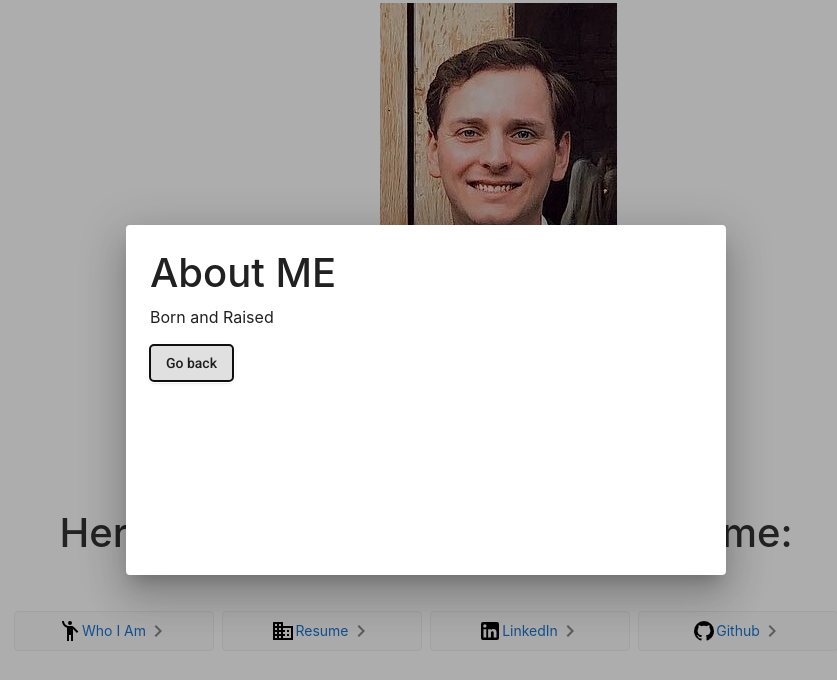
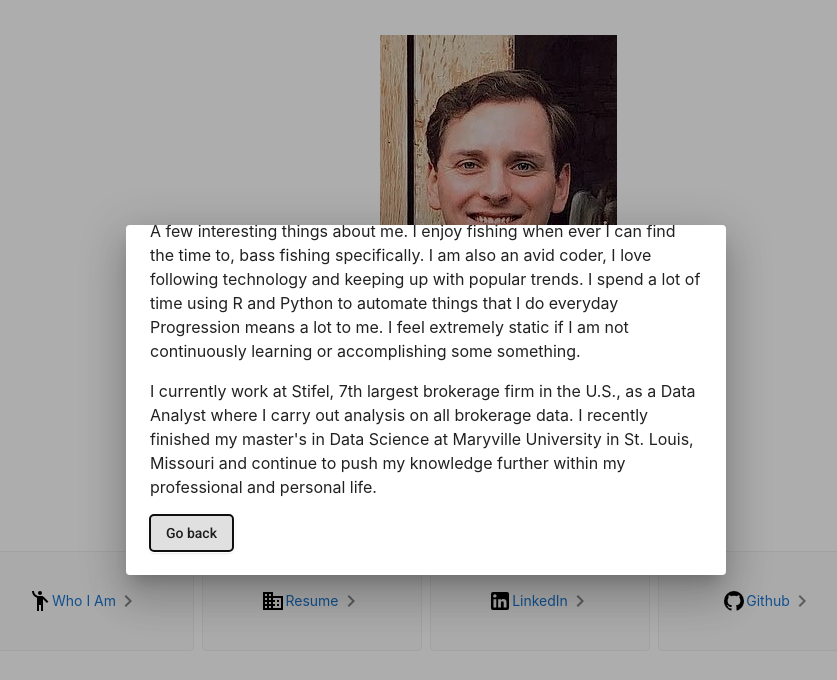
Before and after one commit to rwfrankenfield1s/angular-rwf, an Angular app: page / in a window 1280 px wide. Both pictures are taken after a click on the link "Who I Am". Shown: the top 680 px of the page, without its empty margins (214-1051 px from the left). Built offline with nearby package versions, Linux system fonts and the light colour scheme.

Commit message:
redeploy / rollback

```diff
--- a/src/app/app.component.html
+++ b/src/app/app.component.html
@@ -58,8 +58,8 @@
   .Mtoolspace {
     margin-right: 35%;
     margin-left: 35%;
-    padding-top: 10%;
-    padding-bottom: 8%;
+    padding-top: 4%;
+    padding-bottom: 2%;
     display: flex;
     flex-wrap: wrap;
     justify-content: center;
@@ -122,8 +122,8 @@
     border-radius: 4px;
     border: 1px solid #eee;
     background-color: #fafafa;
-    height: 40px;
-    width: 200px;
+    height: 100px;
+    width: 220px;
     margin: 0 8px 16px;
     padding: 16px;
     display: flex;
@@ -346,8 +346,8 @@ h3 span {
     </div>
 
 
-      <div align="center" (dblclick) = "hideTextP()"><h3 *ngIf="textShowP" style="font-size: 3vmin;">636-346-9067 <span color=red>double-click to hide</span> </h3></div>
-      <div align="center" (dblclick) = "hideTextE()"><h3 *ngIf="textShowE"style="font-size: 3vmin;">rosswf.ms@gmail.com <span color=red>double-click to hide</span> </h3></div>
+      <div align="center" (dblclick) = "hideTextP()"><h3 *ngIf="textShowP" style="font-size: 3vmin;"><a  href="tel:6363469067">636-346-9067 </a><span color=red>double-click to hide</span> </h3></div>
+      <div align="center" (dblclick) = "hideTextE()"><h3 *ngIf="textShowE"style="font-size: 3vmin;"><a href="mailto:rosswf.ms@gmail.com"> rosswf.ms@gmail.com </a><span color=red>double-click to hide</span> </h3></div>
 
 
 
@@ -376,7 +376,7 @@ h3 span {
 <div class="content" role="main">
 
 
-  <h1>Here are a few links to learn about me:</h1>
+  <h3 style='text-align:center'>Here are a few links to learn about me:</h3>
 
   <div class="card-container">
     <a class="card" target="_blank" rel="noopener" id="logout-button" (click)="openModal()">
--- a/src/app/me/me.component.html
+++ b/src/app/me/me.component.html
@@ -2,10 +2,19 @@
 
 <div id="modal-content-wrapper">
     <header id="modal-header">
-        <h1 id="modal-title">About ME</h1>
+        <h1 id="modal-title">About Me</h1>
     </header>
     <section id="modal-body">
-        <p>Born and Raised</p>
+        <p>A few interesting things about me. I enjoy fishing when ever I can find the time to, bass fishing specifically. I am also an avid coder,
+            I love following technology and keeping up with popular trends. I spend a lot of time using R and Python to automate things that I do everyday
+             Progression means a lot to me. I feel extremely static if I am not continuously learning or accomplishing some something.
+        </p>
+        <p>
+             I currently work at Stifel, 7th largest brokerage firm in the U.S., as a Data Analyst where I carry out analysis on all brokerage data. I
+             recently finished my master's in Data Science at Maryville University in St. Louis, Missouri and continue to push my knowledge further within
+              my professional and personal life.
+
+        </p>
     </section>
     <footer id="modal-footer">
         <button mat-raised-button id="modal-cancel-button" (click)="closeModal()">Go back</button>
```
